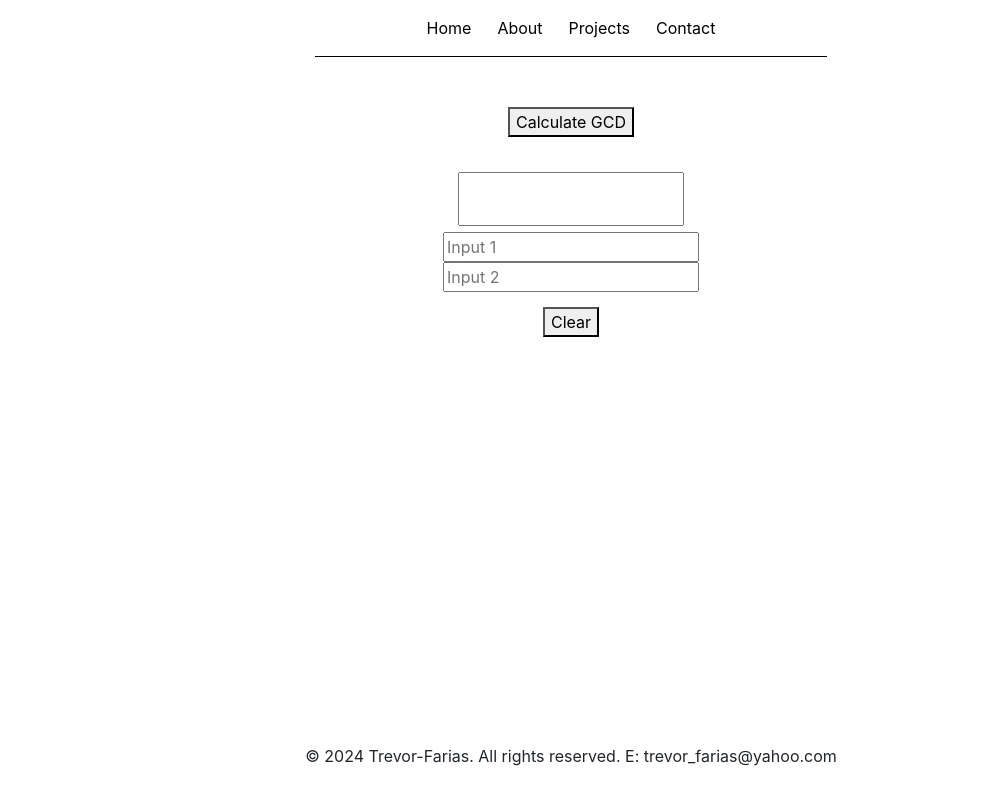
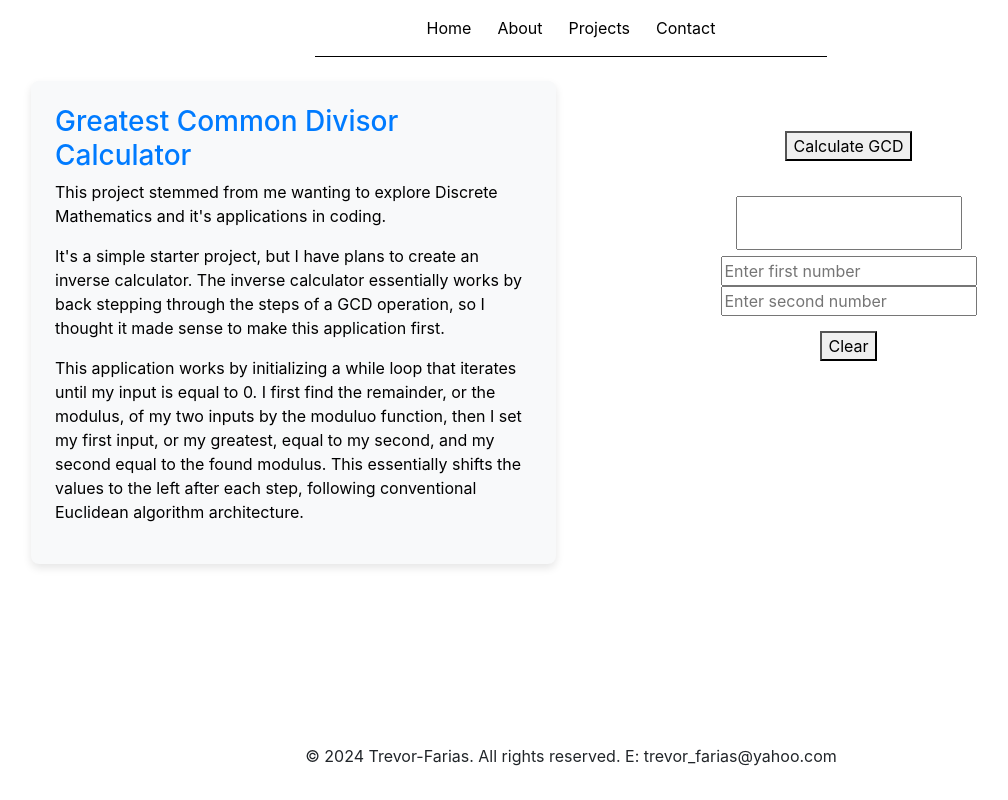
Before and after one commit to trevorfar/Portfolio_Site, a Flask app: page /discrete in a window 1280 px wide. Shown: the whole page, without its empty margins (69-1077 px from the left). Run offline with Flask 3, Linux system fonts and the light colour scheme; some libraries are stand-ins or nearby versions.

Commit message:
Latest Push

```diff
--- a/app.py
+++ b/app.py
@@ -1,4 +1,5 @@
 import sqlite3, requests
+
 from flask import Flask, render_template, request, url_for, flash, redirect, jsonify, session
 from flask_session import Session
 import os
@@ -45,6 +46,7 @@ currentPlayer = 'X'
 
 @app.route('/')
 def index():
+
     conn = get_db_connection()
     conn.close()
     return render_template('index.html')
@@ -136,15 +138,35 @@ def calculate():
 def ticTacToe():
     return render_template('ticTacToe.html', )
 
-
 @app.route('/app4')
 def app4():
-    api_url = "https://jsonplaceholder.typicode.com/todos/1"
-    response = requests.get(api_url)
-    response.json()
+    return render_template('app4.html')
+
+@app.route('/getPrice', methods = ['GET'])
+def getStockPrice():
+    api_key = os.environ.get('API_KEY')
+
+
+    stock_symbol = request.args.get('symbol')
+    base_url = "https://www.alphavantage.co/query"
+    print(stock_symbol)
+    function = "GLOBAL_QUOTE"
+
+# Construct the API request URL
+    params = {
+        "function": function,
+        "symbol": stock_symbol,
+        "apikey": api_key,
+    }
+
+    response = requests.get(base_url, params=params)
 
     if response.status_code == 200:
         data = response.json()
-
-
-    return render_template('app4.html')
+        print(data)
+        if "Global Quote" in data:
+            return data["Global Quote"]["05. price"]
+        else:
+            return "Symbol not found"
+    else:
+        return f"Error: {response.status_code}"
--- a/static/css/style_app3.css
+++ b/static/css/style_app3.css
@@ -10,8 +10,31 @@
 
 }
 
+.description-container {
+    background-color: #f8f9fa;
+    padding: 20px;
+    border-radius: 8px;
+    box-shadow: 0 4px 8px rgba(0, 0, 0, 0.1);
+}
+
+.description-container h3 {
+    color: #007bff;
+}
+
+.description-container p {
+    color: black;
+    text-align: left;
+}
+
 #Clear {
     padding-top: 15px;
+}
+
+.generalContainer {
+    display: flex;
+    align-items: center;
+    justify-content: center;
+
 }
 
 .flexContainer{
@@ -22,5 +45,3 @@
     padding: 35px;
 
 }
-
-.
--- a/templates/app4.html
+++ b/templates/app4.html
@@ -4,6 +4,11 @@
 
 {% block content %}
 
+<form id="stockInputForm" action="/getPrice" method="GET">
+    <div>
+        <input type="text" name="stockQuery" placeholder="Enter Symbol">
+    </div>
+</form>
 
 
 
--- a/templates/base.html
+++ b/templates/base.html
@@ -35,7 +35,7 @@
                 <a class="dropdown-item"  href="{{url_for('calculator')}}">Calculator</a>
                 <a class="dropdown-item" href="{{url_for('ticTacToe')}}">Tic-Tac-Toe</a>
                 <a class="dropdown-item" href="{{url_for('discrete')}}">Discrete Functions</a>
-                <a class="dropdown-item" href="{{url_for('app4')}}">App 4</a>
+                <a class="dropdown-item" href="#">Coming Soon!</a>
 
               </div>
             </li>
@@ -70,18 +70,6 @@
     <script src="https://stackpath.bootstrapcdn.com/bootstrap/4.3.1/js/bootstrap.min.js" integrity="sha384-JjSmVgyd0p3pXB1rRibZUAYoIIy6OrQ6VrjIEaFf/nJGzIxFDsf4x0xIM+B07jRM" crossorigin="anonymous"></script>
   <!-- Default Statcounter code for Personal Site http://trevorfarias.com -->
 
-<script type="text/javascript">
-  var sc_project=12957395;
-  var sc_invisible=1;
-  var sc_security="62f93bb1";
-  </script>
-  <script type="text/javascript"
-  src="https://www.statcounter.com/counter/counter.js" async></script>
-  <noscript><div class="statcounter"><a title="Web Analytics Made Easy -
-  Statcounter" href="https://statcounter.com/" target="_blank"><img
-  class="statcounter" src="https://c.statcounter.com/12957395/0/62f93bb1/1/"
-  alt="Web Analytics Made Easy - Statcounter"
-  referrerPolicy="no-referrer-when-downgrade"></a></div></noscript>
-  <!-- End of Statcounter Code -->
+
   </body>
 </html>
--- a/templates/discrete.html
+++ b/templates/discrete.html
@@ -6,6 +6,29 @@
 
 <link rel="stylesheet" href="{{ url_for('static', filename='css/style_app3.css') }}">
 
+<div class="container mt-4">
+    <div class="row">
+        <!-- Description Container (Left Column) -->
+        <div class="col-md-6 mb-4">
+            <div class="description-container p-4">
+                <h3>Greatest Common Divisor Calculator</h3>
+            <p>This project stemmed from me wanting to explore Discrete Mathematics and it's applications in coding.
+                </p>
+                <p>
+                It's a simple starter project, but I have plans to create an inverse calculator. The inverse calculator essentially works by back stepping through the steps of a GCD operation,
+                so I thought it made sense to make this application first.
+            </p>
+                <p>
+                This application works by initializing a while loop that iterates until my input is equal to 0. I first find the remainder, or the modulus, of my two inputs by the moduluo function,
+                then I set my first input, or my greatest, equal to my second, and my second equal to the found modulus. This essentially shifts the values to the left after each step, following
+                conventional Euclidean algorithm architecture.
+                </p>
+            </div>
+        </div>
+
+
+
+    <div class="col-md-6">
 
     <form id="inputForm" action="/gcd" method="GET">
         <div class="containerCalculate">
@@ -13,22 +36,25 @@
         </div>
 
         <div class="flexContainer">
-
             <div>
                 <textarea id="display" readonly style="text-align: right"> {{ result }} </textarea>
             </div>
-
             <div>
-                <input type="number" name="input1" placeholder="Input 1" value = "{{ input1 }}">
+                <input type="number" name="input1" placeholder="Enter first number" value="{{ input1 }}">
             </div>
-
             <div>
-                <input type="number" name="input2" placeholder="Input 2" value="{{ input2 }}">
+                <input type="number" name="input2" placeholder="Enter second number" value="{{ input2 }}">
             </div>
             <div id="Clear">
-                <button type="button" id ="clearButton"> Clear</button>
+                <button type="button" id="clearButton"> Clear</button>
             </div>
         </div>
     </form>
-    <script src="{{ url_for('static', filename='java/discrete.js') }}"></script>
+</div>
+</div>
+</div>
+
+
+
+<script src="{{ url_for('static', filename='java/discrete.js') }}"></script>
 {% endblock %}
```
Also changed, not shown: static/css/style_about.css (+9 -4 lines), templates/about.html (+5 -10 lines), templates/index.html (+10 -4 lines), templates/temp.html (added, +24 -0 lines), 1 other file.
